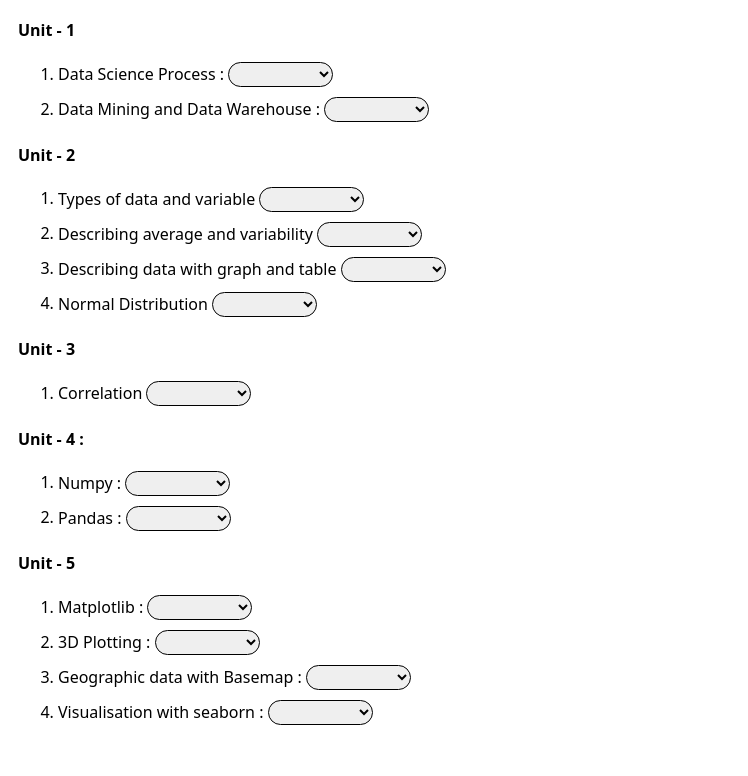
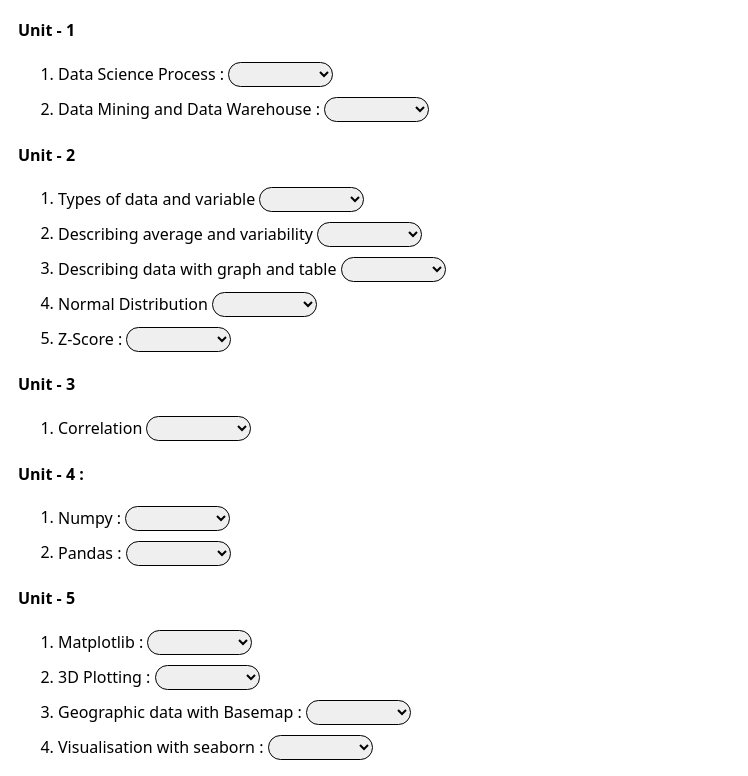
Before and after one commit to suba4sriC/FDS-notes, a plain HTML site: page index.html in a window 1280 px wide. Shown: the part 83-859 px from the top of the page, without its empty margins (0-748 px from the left). Before the commit the page ends 824 px from the top, so only its background shows below. Drawn offline with Linux system fonts and the light colour scheme.

Commit message:
Update index.html

```diff
--- a/index.html
+++ b/index.html
@@ -84,6 +84,12 @@
                                 <option value="https://youtu.be/p_KApjpyBHE">Videos</option>
                             </select>
                         </li>
+                        <li>Z-Score :
+                            <select name="choose" onchange="location=this.value;">
+                                <option> </option>
+                                <option value="https://www.statisticshowto.com/probability-and-statistics/z-score/">Notes</option>
+                            </select>
+                        </li>
                     </ol>
                 </div>
             </div>
```
